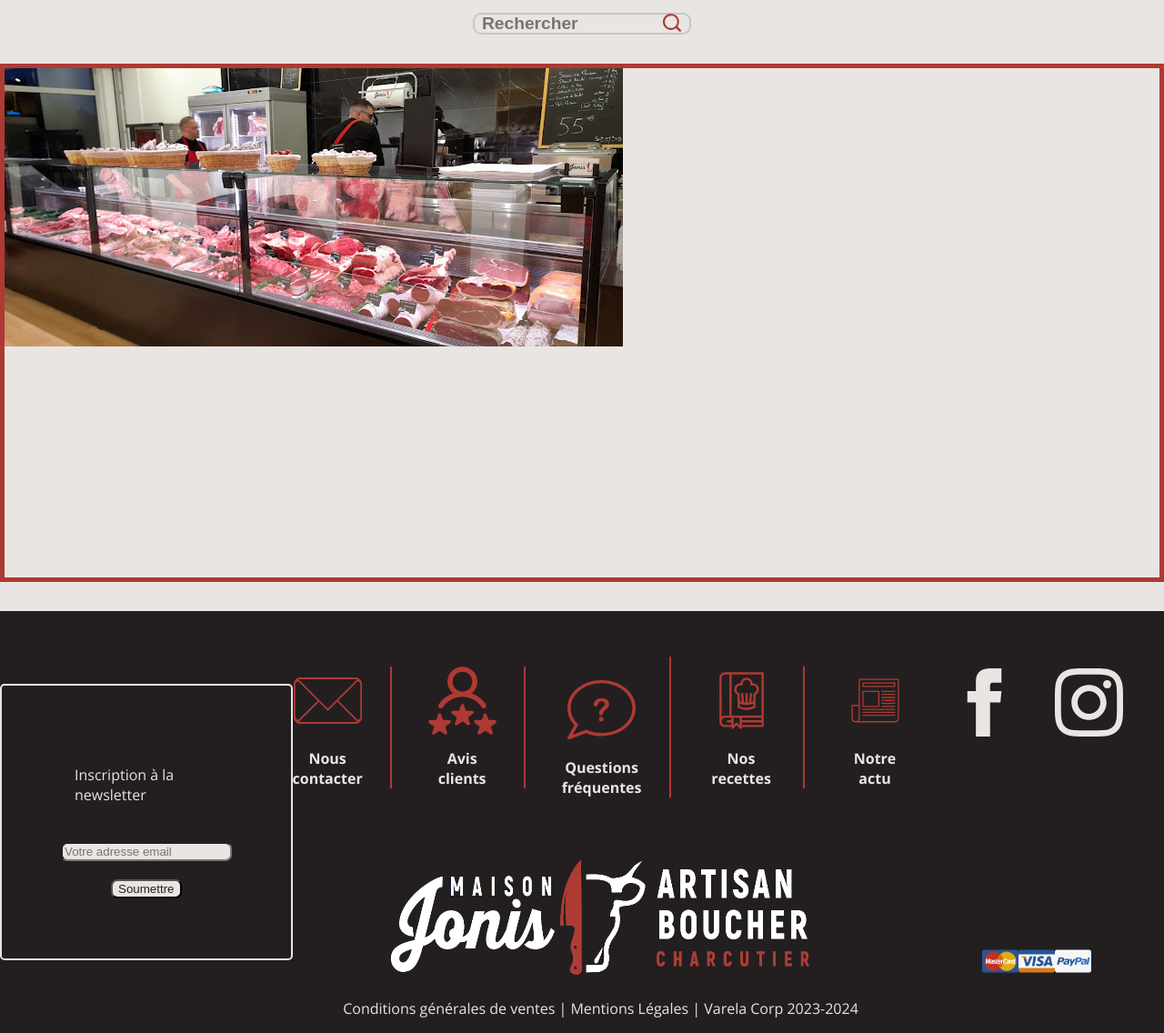
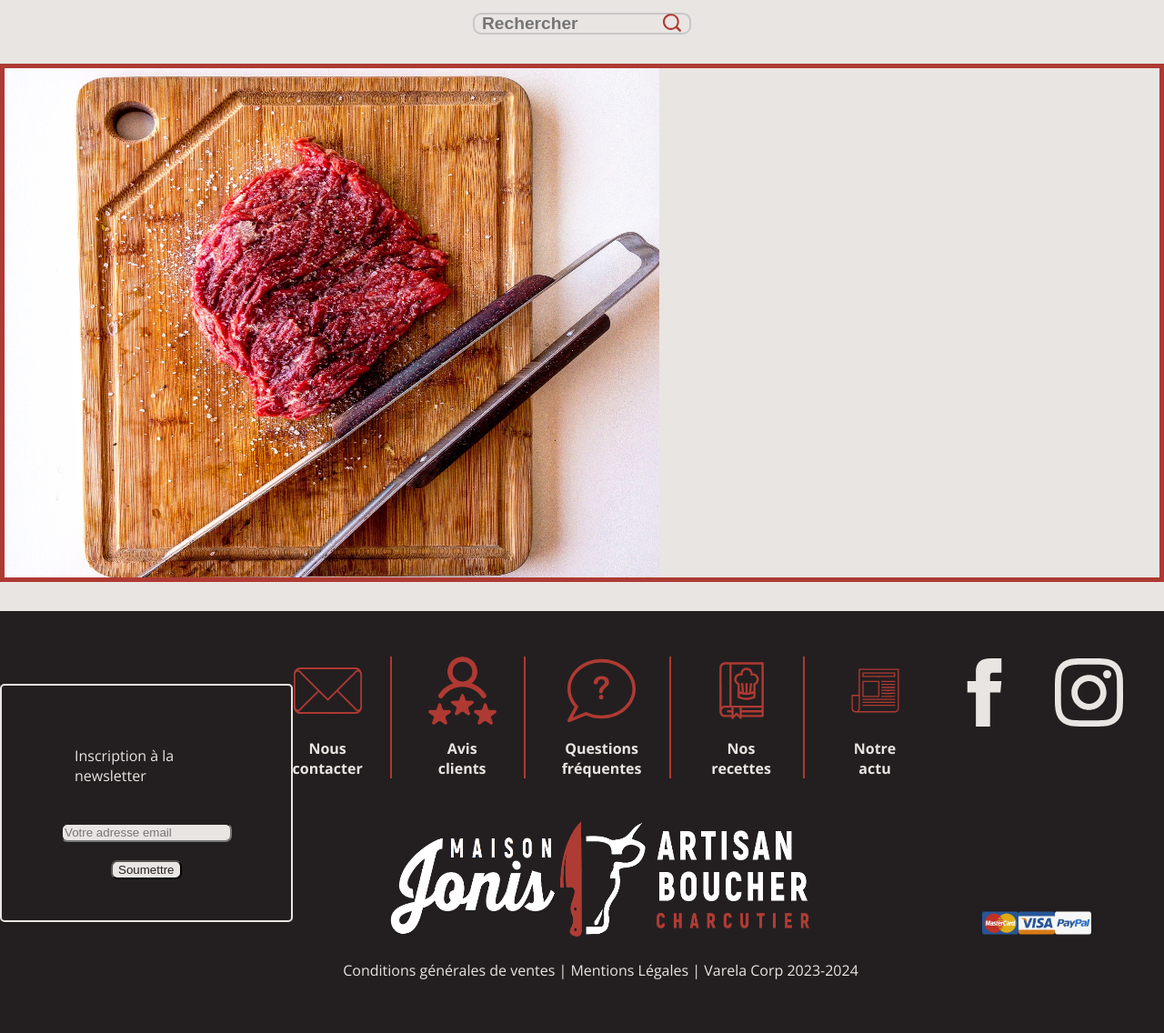
Before and after one commit to Alghard/boucherie_jonis, a PHP site: page / in a window 1280 px wide. Shown: the part 162-1298 px from the top of the page at 91% size. After the commit the page ends 1239 px from the top, so only its background shows below. Run offline with PHP 8.4, Linux system fonts and the light colour scheme.

Commit message:
test carousel

```diff
--- a/Site/index.html
+++ b/Site/index.html
@@ -40,7 +40,7 @@
             </div>
         </div>
         <div class="container" id="first-carousel">
-            <img src="img/2023-01-14.jpg" alt="" />
+            <div class="container-img"><img src="img/pexels-fábio-bueno-1314041.jpg" alt="boucher" /></div>
         </div>
         <footer>
             <div id="newsletter">
@@ -59,7 +59,7 @@
                     <a href="profil.html">Avis clients</a>
                 </div>
                 <div class="footer-icon">
-                    <a href="profil.html"><img src="icons/faq_1.svg" alt="user" id="faq" /></a>
+                    <a href="profil.html"><img src="icons/faq.svg" alt="user" id="faq-icon" /></a>
                     <a href="profil.html">Questions fréquentes</a>
                 </div>
                 <div class="footer-icon">
--- a/Site/script.js
+++ b/Site/script.js
@@ -1,3 +1,5 @@
+//DEBUT Script de sticky search bar
+
 const search = document.querySelector("#search-bar");
 const header = document.querySelector("header");
 let isFixed = false; // Variable pour suivre si la barre est fixe
@@ -20,4 +22,6 @@ addEventListener("scroll", () => {
     Hauteur affichage : ${innerHeight}
     Scroll Position : ${scrollY}
     isFixed : ${isFixed}`);
-})
+});
+
+//FIN Script de sticky search bar
--- a/Site/style.css
+++ b/Site/style.css
@@ -129,6 +129,14 @@ body .container {
   height: 70vh;
   border: solid 5px #ae3a33;
 }
+body .container .container-img {
+  height: 70vh;
+  width: 90vh;
+}
+body .container .container-img img {
+  width: 100%;
+  height: 100%;
+}
 body footer {
   bottom: 0;
   height: 30%;
@@ -189,9 +197,6 @@ body footer #footer-icons div {
   align-self: center;
   gap: 10px;
 }
-body footer #footer-icons div #faq {
-  margin-top: 21px;
-}
 body footer #footer-icons div a {
   font-weight: bold;
   color: #e9e5e2;
--- a/Site/style.scss
+++ b/Site/style.scss
@@ -132,6 +132,15 @@ body {
         margin: 4vh 0px 4vh 0px;
         height: 70vh;
         border: solid 5px #ae3a33;
+        .container-img{
+            height: 70vh;
+            width: 90vh;
+            img{
+                width: 100%;
+                height: 100%;
+            }
+        }
+
     }
     footer{
         bottom: 0;
@@ -190,9 +199,6 @@ body {
                 justify-self: center;
                 align-self: center;
                 gap: 10px;
-                #faq{
-                    margin-top: 21px;
-                }
                 a{
                     font-weight: bold;
                     color: #e9e5e2;
```
Also changed, not shown: Site/img/pexels-fábio-bueno-1314041.jpg (added), Site/img/pexels-lukas-618775.jpg (added), Site/img/pexels-pits-riccardo-11898916.jpg (added), 1 other file.
